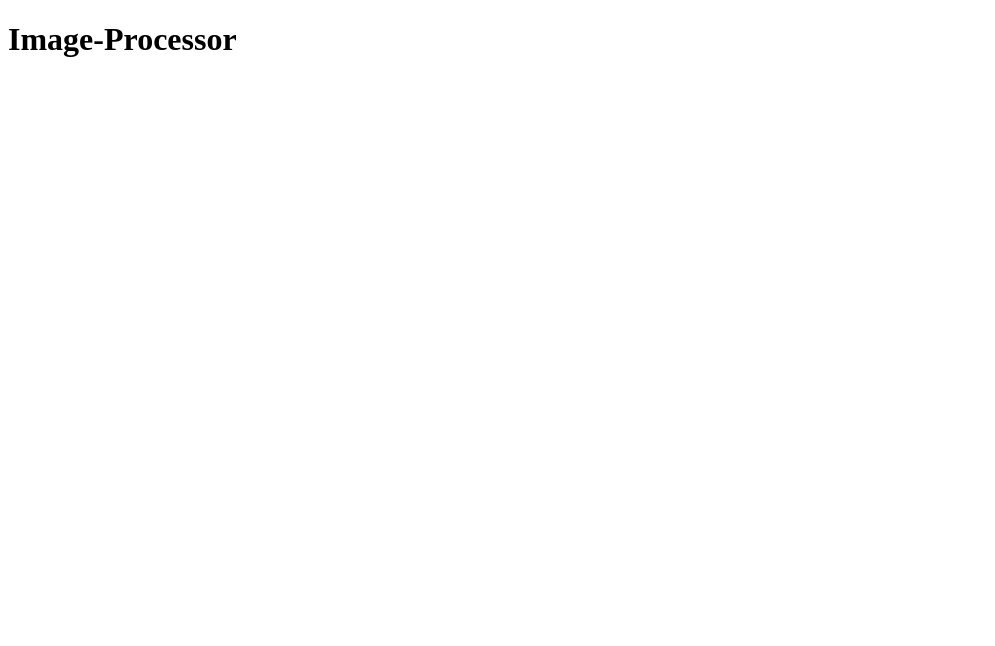
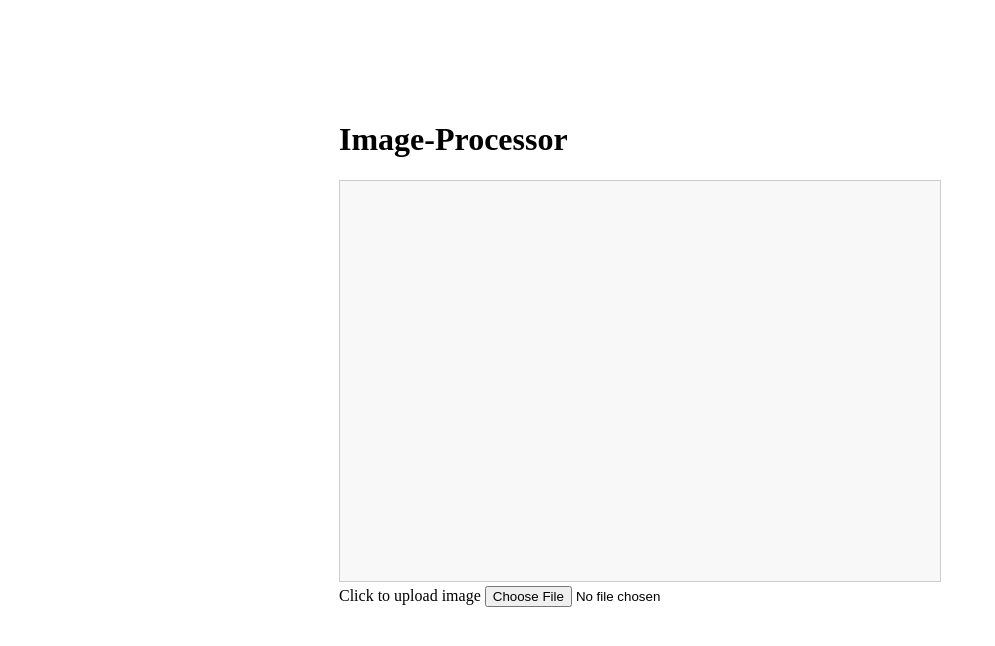
Before and after one commit to haochen8/L2-ImageProcessor, a website built with Vite: page src/index.html in a window 1280 px wide. Shown: the whole page, without its empty margins (0-995 px from the left). Built offline with nearby package versions, Linux system fonts and the light colour scheme.

Commit message:
Add test ground to index.html

```diff
--- a/package.json
+++ b/package.json
@@ -14,6 +14,7 @@
   "author": "Hao Chen",
   "license": "ISC",
   "dependencies": {
+    "eslint": "^9.10.0",
     "vite": "^5.4.6"
   }
 }
--- /dev/null
+++ b/src/css/style.css
@@ -0,0 +1,14 @@
+body {
+  height: 100%;
+  display: flex;
+  justify-content: center;
+  align-items: center;
+  margin-top: 100px;
+}
+
+canvas {
+  background-color: #f8f8f8;
+  border: 1px solid #ccc;
+  width: 600px;
+  height: 400px;
+}
--- a/src/filter.js
+++ b/src/filter.js
@@ -0,0 +1,5 @@
+
+
+export class Filters {
+
+}
--- a/src/index.html
+++ b/src/index.html
@@ -5,8 +5,16 @@
     <meta name="viewport" content="width=device-width, initial-scale=1.0" />
     <title>Image-Processor Module</title>
     <script type="module" src="index.js"></script>
+    <link rel="stylesheet" href="./css/style.css" />
   </head>
   <body>
-    <h1>Image-Processor</h1>
+    <div id="image-container">
+      <h1>Image-Processor</h1>
+      <canvas id="image"></canvas>
+      <div id="image-area">
+        Click to upload image
+        <input type="file" id="file" />
+      </div>
+    </div>
   </body>
 </html>
--- a/src/index.js
+++ /dev/null
@@ -1 +0,0 @@
-console.log('Hello, world!');
```
Also changed, not shown: 1 other file.
